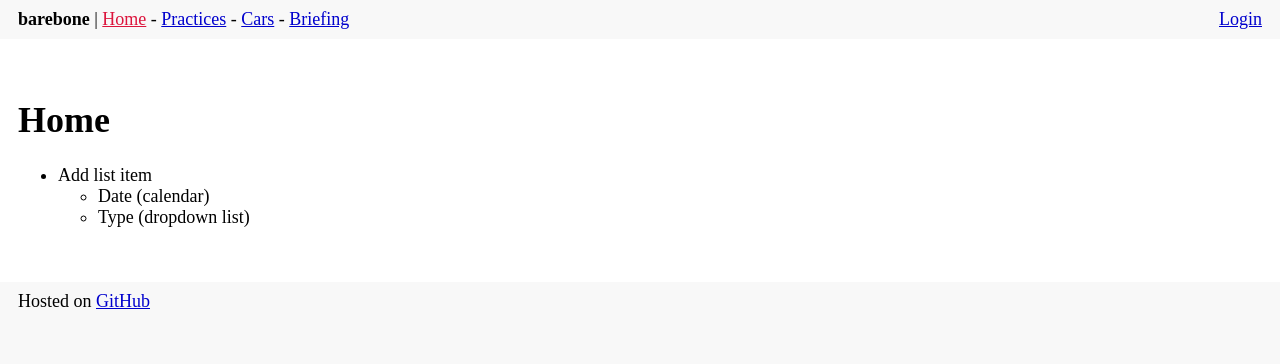
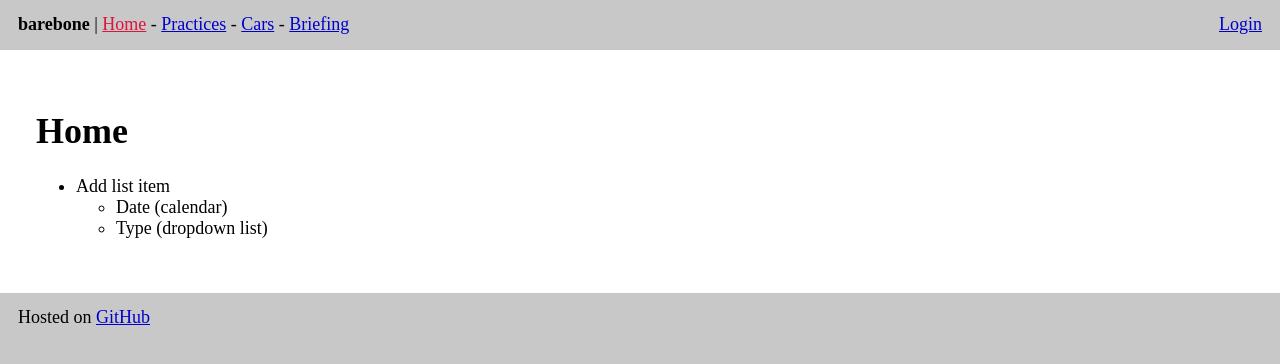
Before and after one commit to riminino/barebone, a Jekyll site: the page built from index.md, in a window 1280 px wide. Shown: the top 364 px of the page. Built offline with Jekyll 4.4.1, drawn with Linux system fonts in a browser that asks for light colours; our own code applies the rules of GitHub Pages for plain Markdown files.

Commit message:
dark background and meta build revision

```diff
--- a/_layouts/default.html
+++ b/_layouts/default.html
@@ -2,7 +2,7 @@
 <html lang="en" dir="ltr">
   <head>
     <meta charset="utf-8">
-    <meta data-build_revision="{{ site.github.build_revision }}">
+    <meta property="build_revision" content="{{ site.github.build_revision }}">
     <title>{{ site.github.project_title }} - {{ page.title }}</title>
     {% include page/favicon.html %}
     {% include page/stylesheets.html %}
--- a/assets/css/stylesheet.sass
+++ b/assets/css/stylesheet.sass
@@ -14,7 +14,7 @@ $small_screen: 40em
 
 html
   overflow-y: scroll
-  background: #f8f8f8
+  background: #c8c8c8
 
 body
   font-size: 18px
@@ -24,5 +24,8 @@ main
   background: White
 
 // SCAFFOLDING
-section, nav, footer
-  padding: .5em 1em
+section
+  padding: .5em 2em
+
+nav, footer
+  padding: .8em 1em
```
